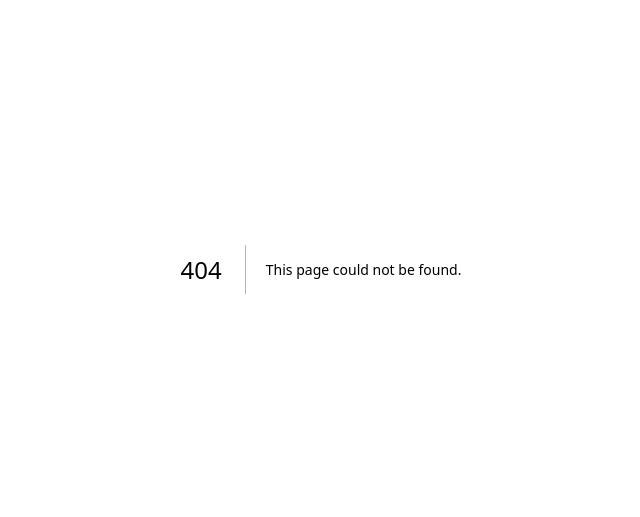
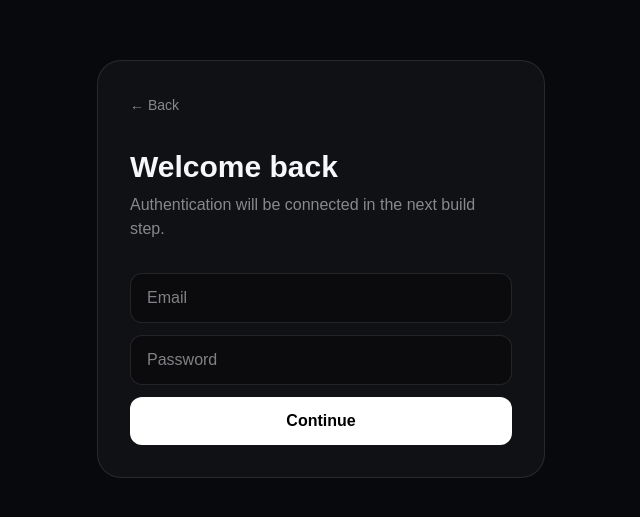
Before and after one commit to rainold23/INSTAGRAM-AI-SAAS, a Next.js app: page /login in a window 1280 px wide. Before the commit this address had no page. Shown: the part 131-648 px from the top of the page, without its empty margins (319-959 px from the left). Built offline with nearby package versions, Linux system fonts and the light colour scheme.

Commit message:
Create login screen

```diff
--- /dev/null
+++ b/app/login/page.tsx
@@ -0,0 +1,18 @@
+import Link from "next/link";
+
+export default function LoginPage() {
+  return (
+    <main className="flex min-h-screen items-center justify-center px-6">
+      <div className="w-full max-w-md rounded-3xl border border-white/10 bg-white/[0.035] p-8">
+        <Link href="/" className="text-sm text-white/50">← Back</Link>
+        <h1 className="mt-8 text-3xl font-bold">Welcome back</h1>
+        <p className="mt-2 text-white/50">Authentication will be connected in the next build step.</p>
+        <div className="mt-8 space-y-3">
+          <input className="w-full rounded-xl border border-white/10 bg-black/30 px-4 py-3 outline-none" placeholder="Email" type="email"/>
+          <input className="w-full rounded-xl border border-white/10 bg-black/30 px-4 py-3 outline-none" placeholder="Password" type="password"/>
+          <Link href="/dashboard" className="block w-full rounded-xl bg-white px-4 py-3 text-center font-semibold text-black">Continue</Link>
+        </div>
+      </div>
+    </main>
+  );
+}
```
